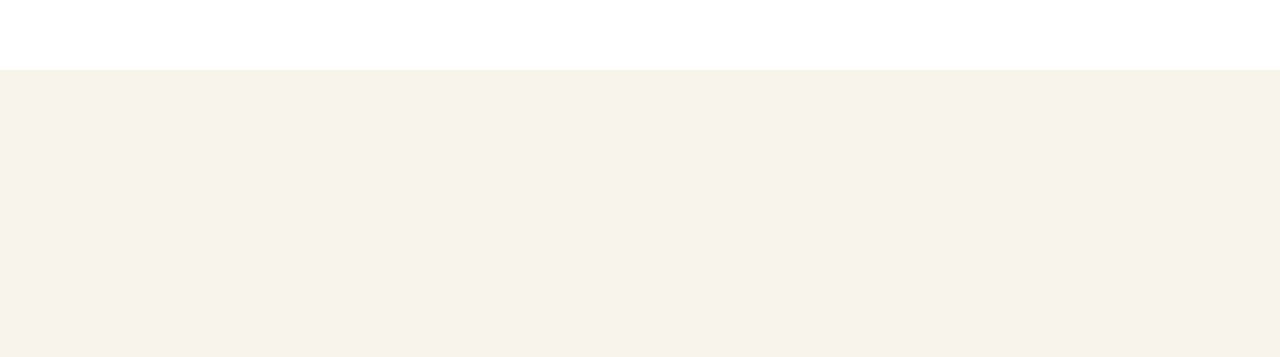
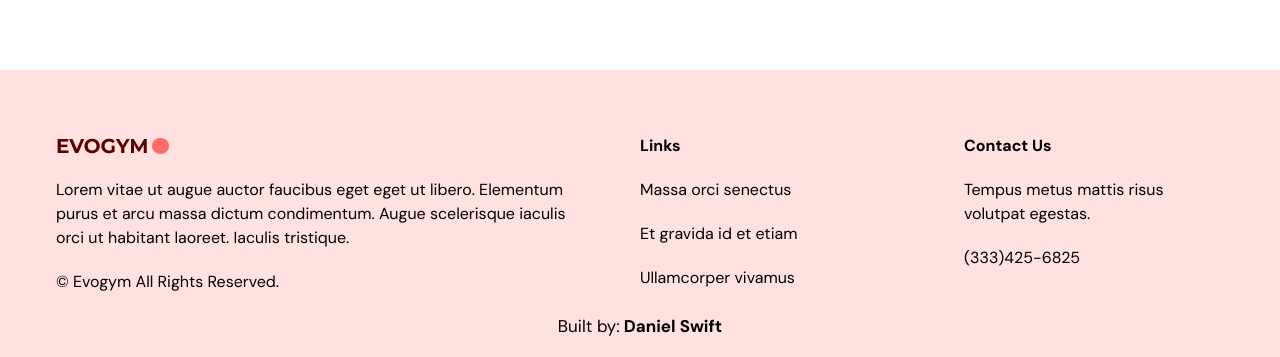
Before and after one commit to danielswift10/project-fitness, a React (Vite) app in the folder project-fitness/: page / in a window 1280 px wide. Shown: the part 3765-4122 px from the top of the page. Before the commit the page ends 3835 px from the top, so only its background shows below. Built offline with nearby package versions, Linux system fonts and the light colour scheme.

Commit message:
feat: added files

```diff
--- a/project-fitness/src/App.tsx
+++ b/project-fitness/src/App.tsx
@@ -1,5 +1,5 @@
 import { useEffect, useState } from "react";
-import { Navbar } from "./Layouts";
+import { Footer, Navbar } from "./Layouts";
 import { Benefits, ContactUs, Hero, OurClasses, Partners, Testimonial } from "./Components";
 
 const App = () => {
@@ -17,13 +17,14 @@ const App = () => {
 
   return (
     <div className="app bg-gray-20">
-      <Navbar isTopOfPage={isTopOfPage}/>
-      <Hero/>
-      <Partners/>
-      <Benefits/>
-      <Testimonial/>
-      <OurClasses/>
-      <ContactUs/>
+      <Navbar isTopOfPage={isTopOfPage} />
+      <Hero />
+      <Partners />
+      <Benefits />
+      <Testimonial />
+      <OurClasses />
+      <ContactUs />
+      <Footer />
     </div>
   );
 }
--- /dev/null
+++ b/project-fitness/src/Layouts/Footer.tsx
@@ -0,0 +1,43 @@
+import { logo } from "@/Assets";
+import styles from "@/styles";
+
+const Footer = () => {
+    return (
+        <footer className="bg-primary-100 ">
+            <div
+                className={`${styles.boxWidth} pt-16  ${styles.paddingX} justify-content mx-auto flex flex-col md:gap-16 md:flex-row`}
+            >
+                <div className="mt-16 basis-1/2 md:mt-0">
+                    <img alt="logo" src={logo} />
+                    <p className="my-5">
+                        Lorem vitae ut augue auctor faucibus eget eget ut libero. Elementum
+                        purus et arcu massa dictum condimentum. Augue scelerisque iaculis
+                        orci ut habitant laoreet. Iaculis tristique.
+                    </p>
+                    <p>© Evogym All Rights Reserved.</p>
+                </div>
+                <div className="mt-16 basis-1/4 md:mt-0">
+                    <h4 className="font-bold">Links</h4>
+                    <p className="my-5">Massa orci senectus</p>
+                    <p className="my-5">Et gravida id et etiam</p>
+                    <p>Ullamcorper vivamus</p>
+                </div>
+                <div className="mt-16 basis-1/4 md:mt-0">
+                    <h4 className="font-bold">Contact Us</h4>
+                    <p className="my-5">Tempus metus mattis risus volutpat egestas.</p>
+                    <p>(333)425-6825</p>
+                </div>
+            </div>
+            <div className="flex items-center justify-center">
+                <p className="py-5 text-[17px]">Built by:
+                    <span >
+                        <a href={'https://linkedin.com/in/daniel-ojeyomi'} target="_blank" className="font-bold"> {""}
+                            Daniel Swift</a>
+                    </span>
+                </p>
+            </div>
+        </footer>
+    );
+}
+
+export default Footer;
--- a/project-fitness/src/Layouts/index.ts
+++ b/project-fitness/src/Layouts/index.ts
@@ -1,5 +1,8 @@
+import Footer from "./Footer"
 import Navbar from "./Navbar"
+
 
 export {
     Navbar,
+    Footer
 }
```
